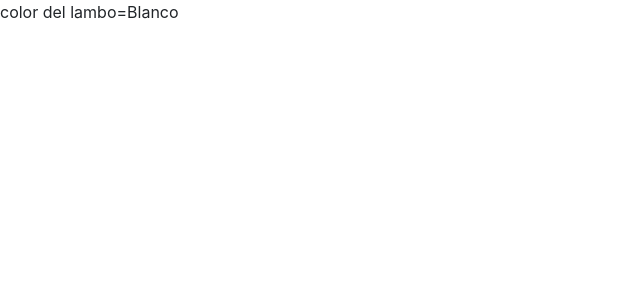
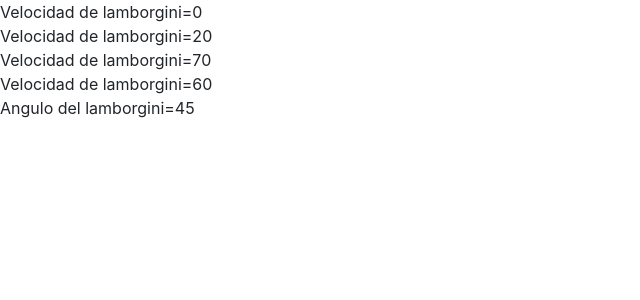
Before and after one commit to programadornovato/php, a PHP site: page /programacionOrientadaObjetos.php in a window 1280 px wide. Shown: the top 300 px of the page, without its empty margins (0-640 px from the left). Run offline with PHP 8.4, Linux system fonts and the light colour scheme.

Commit message:
Curso de PHP y MySql [29.- POO(Programación Orientada a Objetos (metodos) parte 3)]
Video:
https://youtu.be/yIqeH5ETSPE

```diff
--- a/programacionOrientadaObjetos.php
+++ b/programacionOrientadaObjetos.php
@@ -23,6 +23,27 @@
             $this->largo=$largo;
             $this->color=$color;
         }
+        function arrancar(){
+            $this->velocidad=0;
+        }
+        function acelerar($aceleracion){
+            $this->velocidad+=$aceleracion;
+        }
+        function giro($direccion){
+            if($direccion=="derecha"){
+                $this->angulo+=45;
+                if($this->angulo>=360){
+                    $this->angulo=0;
+                }
+            }
+            if($direccion=="izquierda"){
+                $this->angulo-=45;
+                if($this->angulo<=-360){
+                    $this->angulo=0;
+                }
+            }
+
+        }
         var $marca;
         var $modelo;
         var $alto;
@@ -35,8 +56,28 @@
     $lamborgini1 = new carro("Lamborgini",2020);
     $bmw1 = new carro("BMW",2020,1.3,4,"Rojo");
     $cybertruck1 = new carro("Tesla","Cyber truck 2021");
-    echo "color del lambo=".$lamborgini1->color;
+
+    $lamborgini1->arrancar();
+    echo "Velocidad de lamborgini=".$lamborgini1->velocidad."<br>";
+    $lamborgini1->acelerar(20);
+    echo "Velocidad de lamborgini=".$lamborgini1->velocidad."<br>";
+    $lamborgini1->acelerar(50);
+    echo "Velocidad de lamborgini=".$lamborgini1->velocidad."<br>";
+    $lamborgini1->acelerar(-10);
+    echo "Velocidad de lamborgini=".$lamborgini1->velocidad."<br>";
+
+    $lamborgini1->giro("derecha");
+    $lamborgini1->giro("derecha");
+    $lamborgini1->giro("derecha");
+    $lamborgini1->giro("derecha");
+    $lamborgini1->giro("derecha");
+    $lamborgini1->giro("derecha");
+    $lamborgini1->giro("derecha");
+    $lamborgini1->giro("derecha");
+    $lamborgini1->giro("derecha");
+    echo "Angulo del lamborgini=".$lamborgini1->angulo."<br>";
     ?>
+
 </body>
 
 </html>
```
